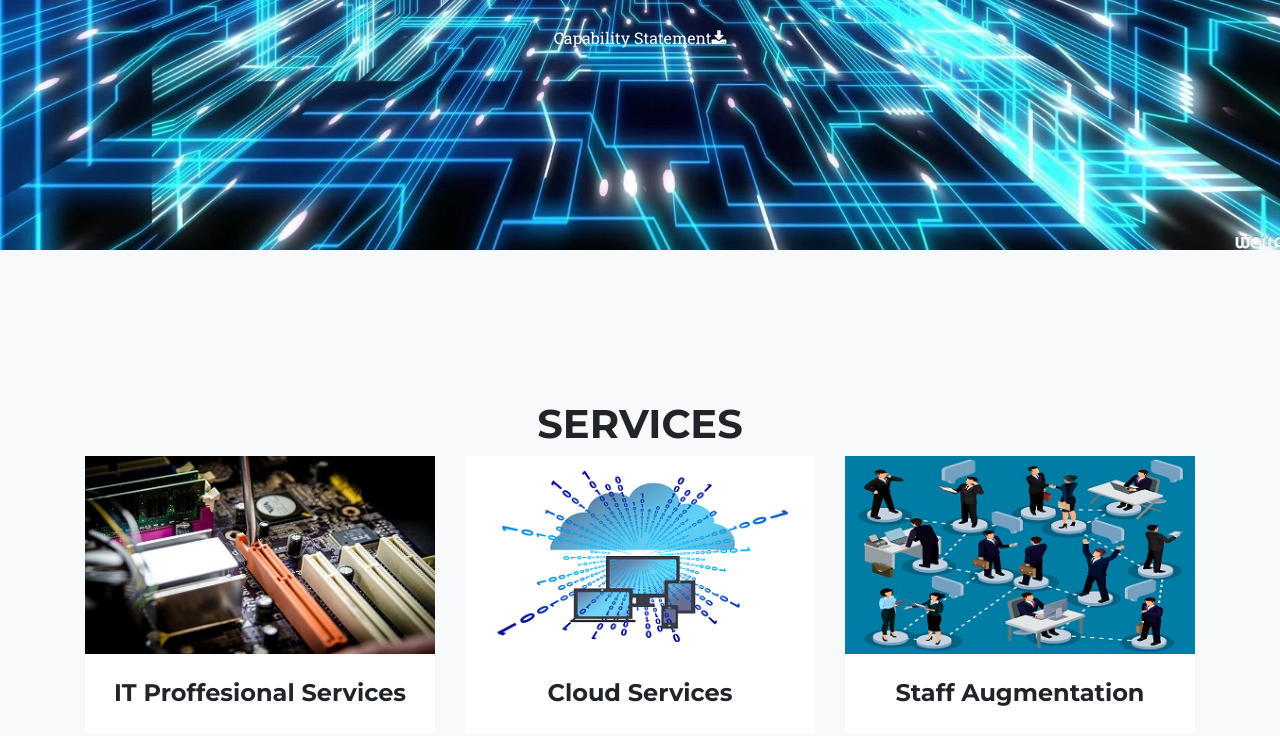
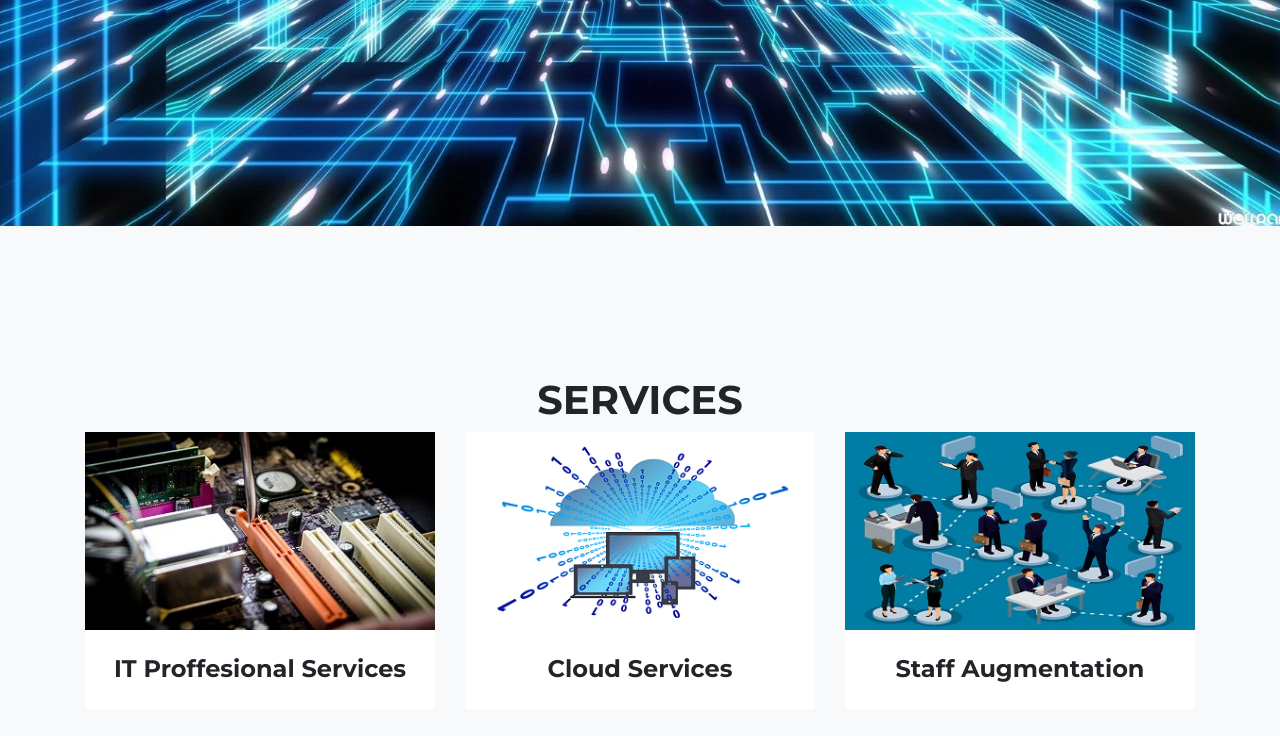
Before and after one commit to Nandun/kyzTest, a website: page index.html in a window 1280 px wide. Shown: the part 592-1328 px from the top of the page. Drawn offline with Linux system fonts and the light colour scheme; a web font is replaced by a local one.

Commit message:
Update index.html

```diff
--- a/index.html
+++ b/index.html
@@ -199,7 +199,6 @@
         </div>
 
           <div class="intro-heading text-uppercase"></div>
-          <a class="b href="cap.pdf" download>Capability Statement<i class="fa fa-download"></i>
         </div>
       </div>
     </header>
```
